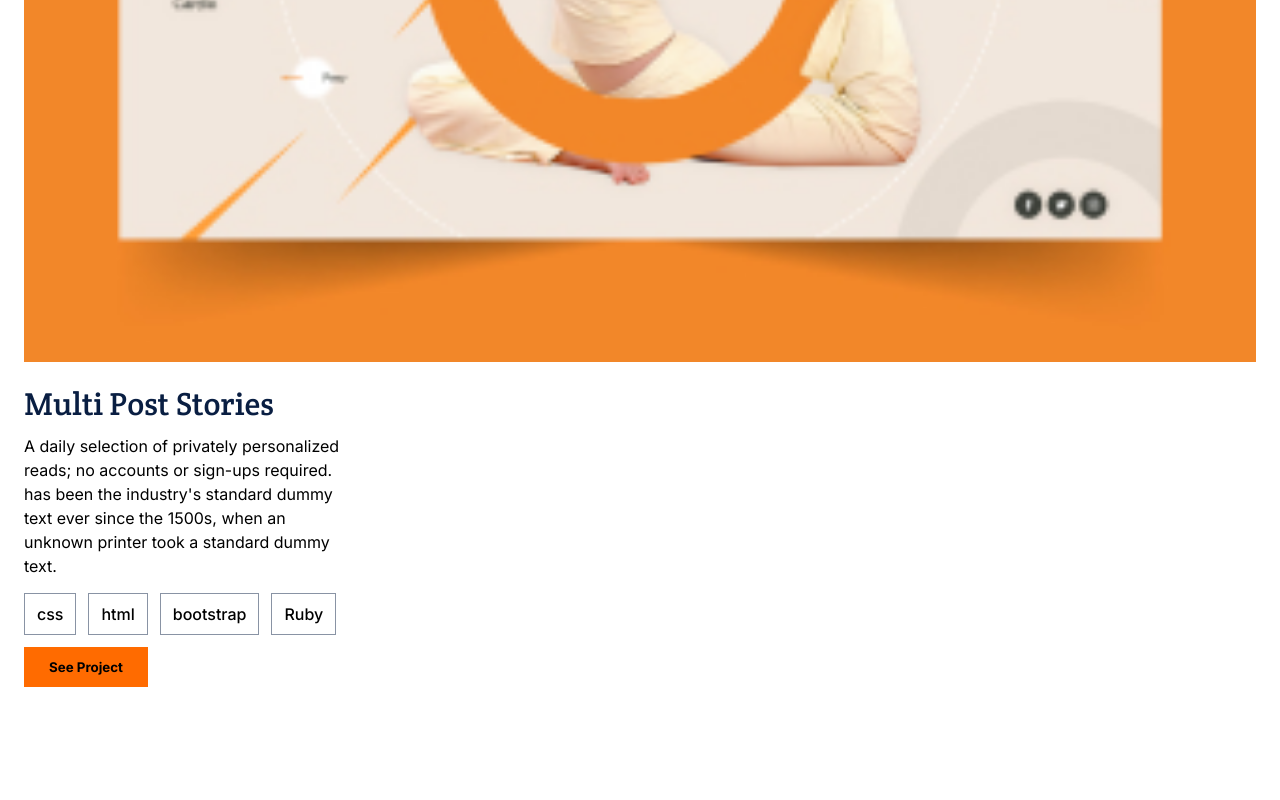
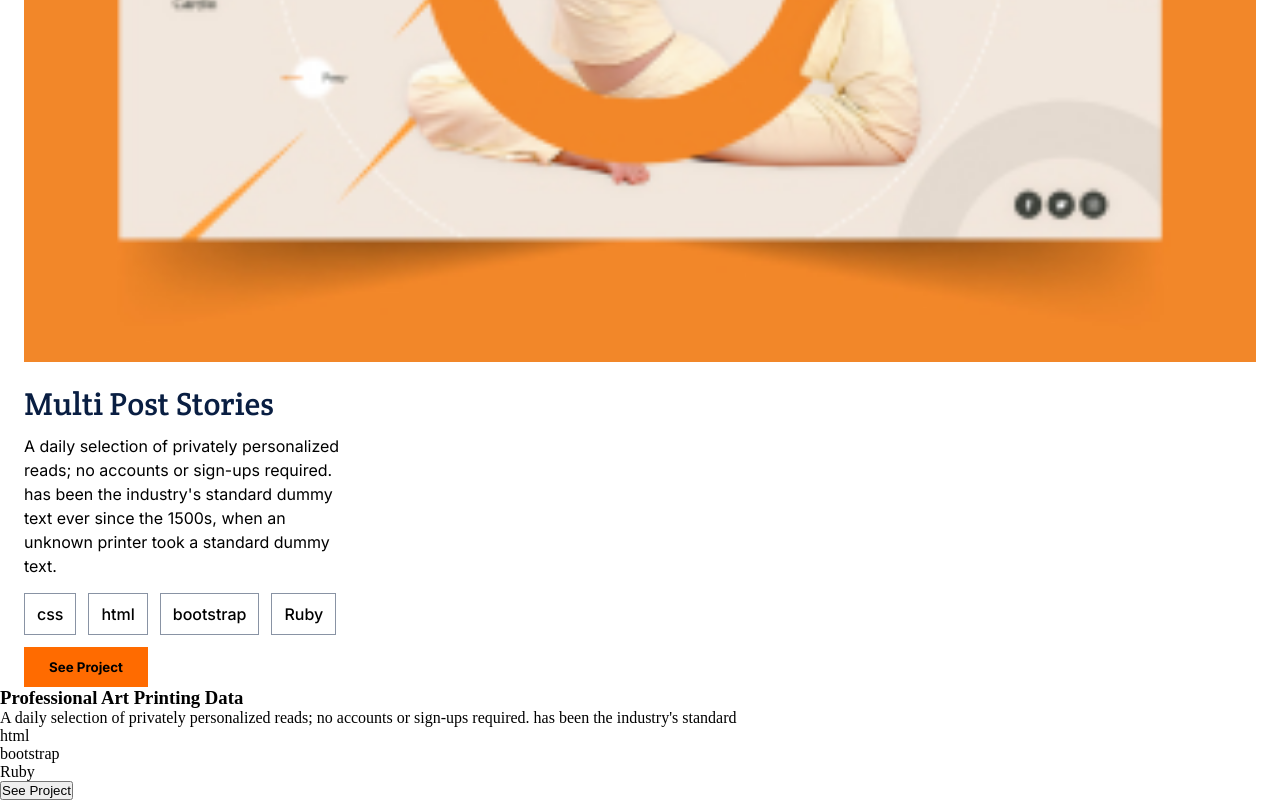
Before and after one commit to serialferris/Project-Portfolio, a website: page index.html in a window 1280 px wide. Shown: the part 1151-1951 px from the top of the page. Before the commit the page ends 1838 px from the top, so only its background shows below. Drawn offline with Linux system fonts and the light colour scheme; a web font is replaced by a local one.

Commit message:
added another section

```diff
--- a/index.html
+++ b/index.html
@@ -110,6 +110,23 @@
           <button class="see-project-button">See Project</button>
         </div>
       </div>
+
+      <ul class="random-projects">
+        <li class="projects">
+          <div class="project-description">
+            <h3 class="project-title2">
+              Professional Art Printing Data
+            </h3>
+            <p class="project-text2">A daily selection of privately personalized reads; no accounts or sign-ups required. has been the industry's standard</p>
+            <ul class="lang">
+              <li class="skills2">html</li>
+              <li class="skills2">bootstrap</li>
+              <li class="skills2">Ruby</li>
+            </ul>
+          </div>
+          <button class="see2">See Project</button>
+        </li>
+      </ul>
     </section>
 
   </body>
```
